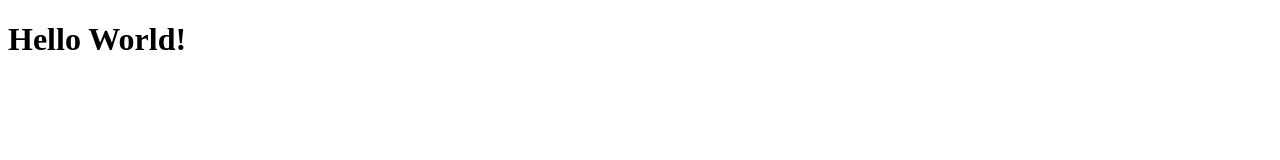
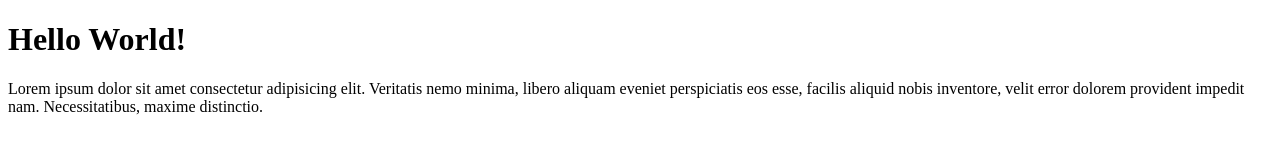
Before and after one commit to rubbyguntara/wpu-git-test, a plain HTML site: page index.html in a window 1280 px wide. Drawn offline with Linux system fonts and the light colour scheme.

Commit message:
menambahakan paragraf di index.html

```diff
--- a/index.html
+++ b/index.html
@@ -7,5 +7,6 @@
 </head>
 <body>
     <h1>Hello World!</h1>
+    <p>Lorem ipsum dolor sit amet consectetur adipisicing elit. Veritatis nemo minima, libero aliquam eveniet perspiciatis eos esse, facilis aliquid nobis inventore, velit error dolorem provident impedit nam. Necessitatibus, maxime distinctio.</p>
 </body>
 </html>
```
